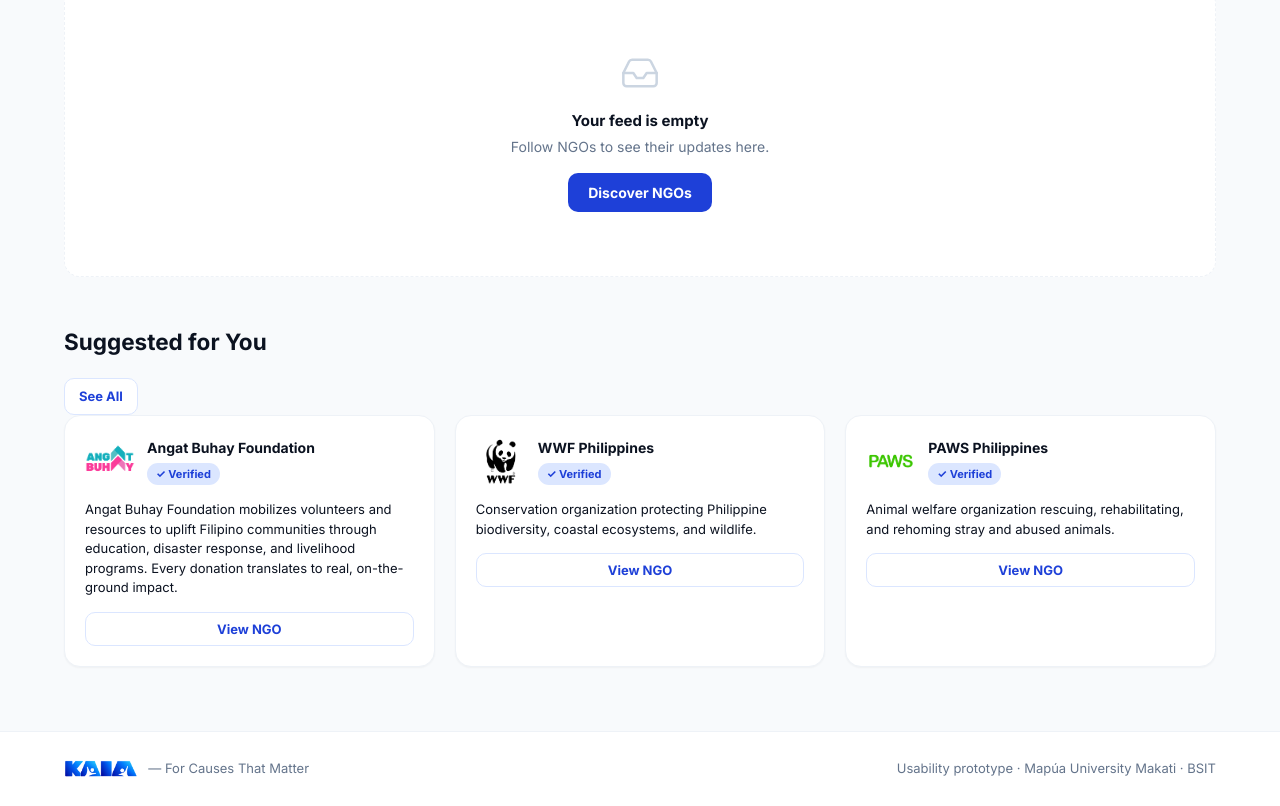
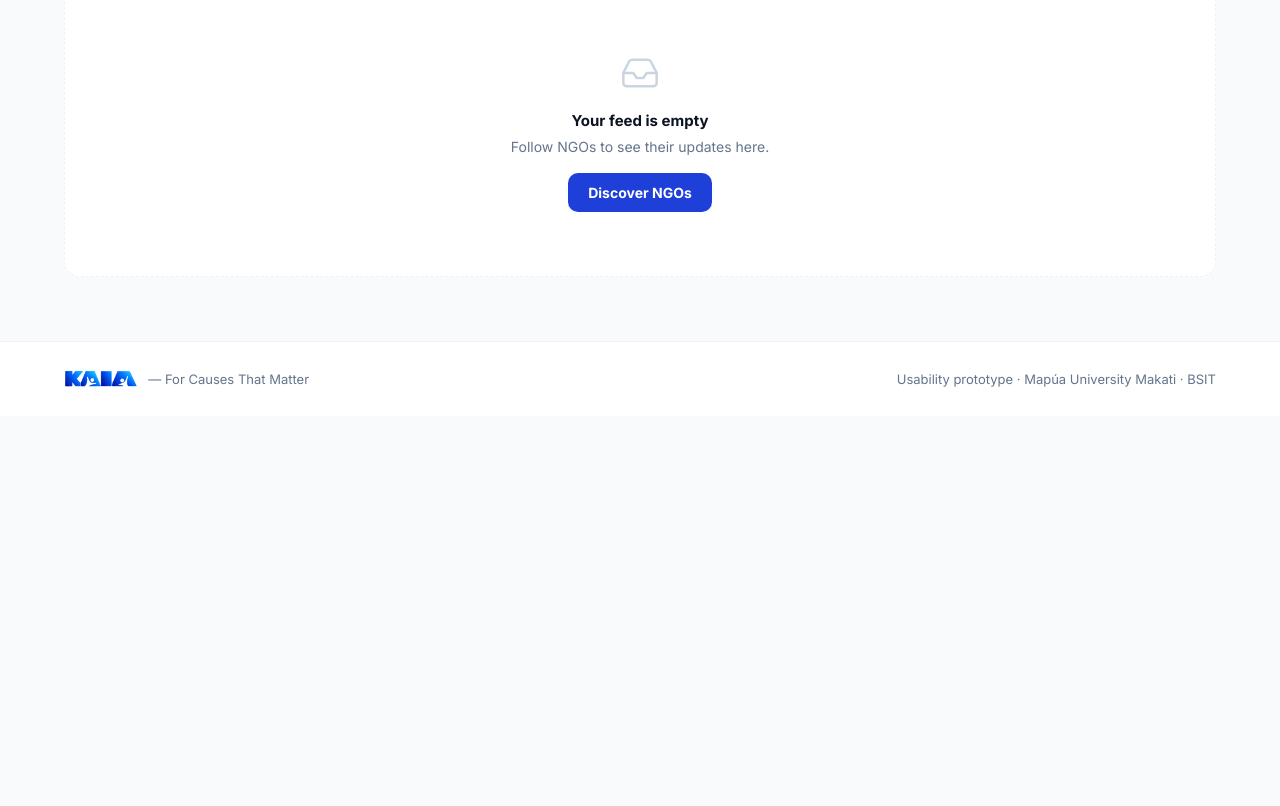
Before and after one commit to StevenMacabebe05/KAIA, a React (Vite) app in the folder client/: page / in a window 1280 px wide. Shown: the part 793-1599 px from the top of the page. After the commit the page ends 1209 px from the top, so only its background shows below. Built offline with nearby package versions, Linux system fonts and the light colour scheme.

Commit message:
orig home code

```diff
--- a/client/src/pages/Home.jsx
+++ b/client/src/pages/Home.jsx
@@ -21,17 +21,10 @@
   const store = useActivity()
 
   const followedIds = user ? store.getFollowedNgoIds(user.id) : []
-
   const allPosts = [...POSTS, ...store.getExtraPosts()]
     .filter((p) => followedIds.includes(p.ngoId))
     .sort((a, b) => new Date(b.createdAt) - new Date(a.createdAt))
-
   const getNgo = (id) => NGOS.find((n) => n.id === id)
-
-  // NGOs the user does not currently follow
-  const suggestedNgos = NGOS
-    .filter((ngo) => !followedIds.includes(ngo.id))
-    .slice(0, 3)
 
   return (
     <div className="container">
@@ -44,45 +37,35 @@
             <span className="pulse-dot" />
             Live now · {NGOS.length} NGOs · {allPosts.length} updates
           </div>
-
           <h1>
             Everyone has something
             <br />
             they can{' '}
             <span className="gradient-text-orange">contribute</span>.
           </h1>
-
           <p>
             KAIA connects you with verified Filipino NGOs — donate,
             volunteer, follow, or simply spread awareness. Support
             happens in many forms.
           </p>
-
           <div className="hero-actions">
-            <Link
-              to="/discover"
-              className="btn btn-white btn-lg btn-shimmer"
-            >
+            <Link to="/discover" className="btn btn-white btn-lg btn-shimmer">
               Discover NGOs
               <Icon name="arrow-right" size={16} />
             </Link>
-
             <Link to="/donate" className="btn btn-outline-white btn-lg">
               Browse campaigns
             </Link>
           </div>
-
           <div className="hero-stats">
             <div className="hero-stat">
               <div className="hero-stat-value">6</div>
               <div className="hero-stat-label">Verified NGOs</div>
             </div>
-
             <div className="hero-stat">
               <div className="hero-stat-value">₱250k+</div>
               <div className="hero-stat-label">Raised this month</div>
             </div>
-
             <div className="hero-stat">
               <div className="hero-stat-value">1,200+</div>
               <div className="hero-stat-label">Volunteer hours</div>
@@ -94,31 +77,20 @@
       {/* ---------- FEED HEADER ---------- */}
       <div className="section-heading">
         <h2>From NGOs you follow</h2>
-
         <div className="section-heading-bar" />
-
         <Link to="/discover" className="btn btn-ghost btn-sm">
-          Follow to See More
+          Find more NGOs
         </Link>
       </div>
 
-      {/* ---------- FEED ---------- */}
       {allPosts.length === 0 ? (
         <EmptyState
           icon="inbox"
           title="Your feed is empty"
           message="Follow NGOs to see their updates here."
           action={
-            <Link
-              to="/discover"
-              style={{
-                marginTop: 16,
-                display: 'inline-block',
-              }}
-            >
-              <button className="btn btn-primary">
-                Discover NGOs
-              </button>
+            <Link to="/discover" style={{ marginTop: 16, display: 'inline-block' }}>
+              <button className="btn btn-primary">Discover NGOs</button>
             </Link>
           }
         />
@@ -126,59 +98,29 @@
         <div className="grid grid-2">
           {allPosts.map((post) => {
             const ngo = getNgo(post.ngoId)
-
             if (!ngo) return null
-
             return (
-              <article
-                key={post.id}
-                className="card card-hover"
-              >
-                <div
-                  className="row"
-                  style={{ marginBottom: 14 }}
-                >
+              <article key={post.id} className="card card-hover">
+                <div className="row" style={{ marginBottom: 14 }}>
                   <img
                     src={ngo.logo}
                     alt={ngo.name}
-                    style={{
-                      width: 44,
-                      height: 44,
-                      borderRadius: 10,
-                      objectFit: 'cover',
-                    }}
+                    style={{ width: 44, height: 44, borderRadius: 10, objectFit: 'cover' }}
                   />
-
-                  <div
-                    style={{
-                      flex: 1,
-                      minWidth: 0,
-                    }}
-                  >
+                  <div style={{ flex: 1, minWidth: 0 }}>
                     <Link
                       to={`/ngo/${ngo.id}`}
-                      style={{
-                        fontWeight: 700,
-                        color: 'var(--ink-900)',
-                        fontSize: 14,
-                      }}
+                      style={{ fontWeight: 700, color: 'var(--ink-900)', fontSize: 14 }}
                     >
                       {ngo.name}
                     </Link>
-
                     <div style={{ marginTop: 2 }}>
                       <VerifiedBadge verified={ngo.verified} />
                     </div>
                   </div>
                 </div>
 
-                <p
-                  style={{
-                    margin: '0 0 14px',
-                    fontSize: 14,
-                    lineHeight: 1.55,
-                  }}
-                >
+                <p style={{ margin: '0 0 14px', fontSize: 14, lineHeight: 1.55 }}>
                   {post.content}
                 </p>
 
@@ -186,33 +128,15 @@
                   <img
                     src={post.image}
                     alt=""
-                    style={{
-                      width: '100%',
-                      borderRadius: 10,
-                      marginBottom: 14,
-                    }}
+                    style={{ width: '100%', borderRadius: 10, marginBottom: 14 }}
                   />
                 )}
 
-                <div
-                  style={{
-                    display: 'flex',
-                    gap: 8,
-                  }}
-                >
-                  <Link
-                    to={`/ngo/${ngo.id}`}
-                    style={{ flex: 1 }}
-                  >
-                    <button className="btn btn-ghost btn-block btn-sm">
-                      View NGO
-                    </button>
+                <div style={{ display: 'flex', gap: 8 }}>
+                  <Link to={`/ngo/${ngo.id}`} style={{ flex: 1 }}>
+                    <button className="btn btn-ghost btn-block btn-sm">View NGO</button>
                   </Link>
-
-                  <Link
-                    to="/donate"
-                    style={{ flex: 1 }}
-                  >
+                  <Link to="/donate" style={{ flex: 1 }}>
                     <button className="btn btn-accent btn-block btn-sm">
                       <Icon name="heart" size={14} />
                       Donate
@@ -224,91 +148,6 @@
           })}
         </div>
       )}
-
-      {/* ---------- SUGGESTED FOR YOU ---------- */}
-      {suggestedNgos.length > 0 && (
-        <section style={{ marginTop: 48 }}>
-          <div className="section-heading">
-            <h2>Suggested for You</h2>
-
-            <div className="section-heading-bar" />
-
-            <Link
-              to="/discover"
-              className="btn btn-ghost btn-sm"
-            >
-              See All
-            </Link>
-          </div>
-
-          <div className="grid grid-3">
-            {suggestedNgos.map((ngo) => (
-              <article
-                key={ngo.id}
-                className="card card-hover"
-              >
-                <div
-                  className="row"
-                  style={{ marginBottom: 14 }}
-                >
-                  <img
-                    src={ngo.logo}
-                    alt={ngo.name}
-                    style={{
-                      width: 50,
-                      height: 50,
-                      borderRadius: 10,
-                      objectFit: 'cover',
-                    }}
-                  />
-
-                  <div
-                    style={{
-                      flex: 1,
-                      minWidth: 0,
-                    }}
-                  >
-                    <Link
-                      to={`/ngo/${ngo.id}`}
-                      style={{
-                        fontWeight: 700,
-                        color: 'var(--ink-900)',
-                        fontSize: 14,
-                      }}
-                    >
-                      {ngo.name}
-                    </Link>
-
-                    <div style={{ marginTop: 2 }}>
-                      <VerifiedBadge
-                        verified={ngo.verified}
-                      />
-                    </div>
-                  </div>
-                </div>
-
-                {ngo.description && (
-                  <p
-                    style={{
-                      margin: '0 0 14px',
-                      fontSize: 13,
-                      lineHeight: 1.5,
-                    }}
-                  >
-                    {ngo.description}
-                  </p>
-                )}
-
-                <Link to={`/ngo/${ngo.id}`}>
-                  <button className="btn btn-ghost btn-block btn-sm">
-                    View NGO
-                  </button>
-                </Link>
-              </article>
-            ))}
-          </div>
-        </section>
-      )}
     </div>
   )
 }
```
